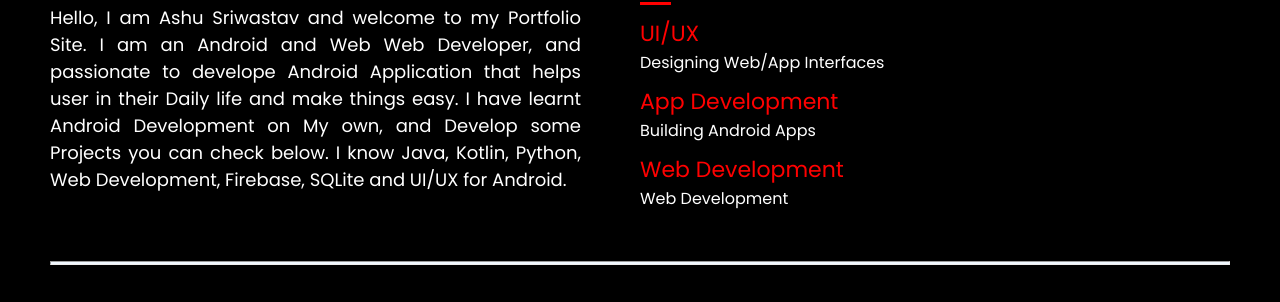
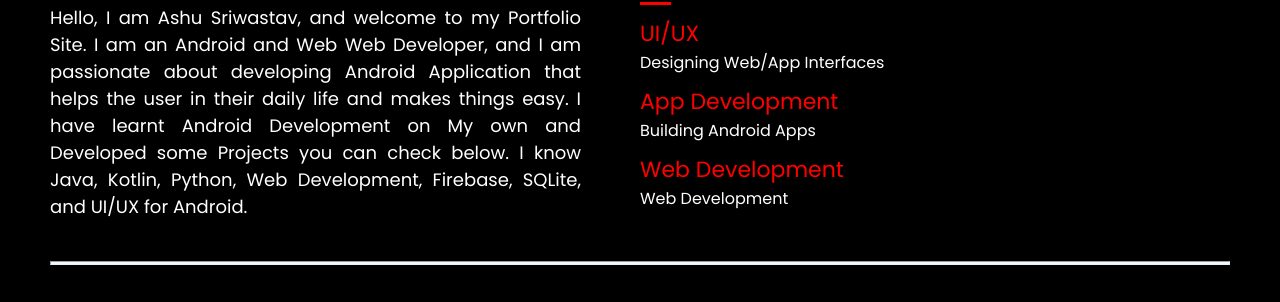
Before and after one commit to AshuSriwastav07/-My-Portfolio, a plain HTML site: page index.html in a window 1280 px wide. Shown: the part 486-788 px from the top of the page. Drawn offline with nearby package versions, Linux system fonts and the light colour scheme.

Commit message:
index.html

```diff
--- a/index.html
+++ b/index.html
@@ -10,7 +10,7 @@
     <link
         href="https://fonts.googleapis.com/css2?family=Poppins:ital,wght@0,100;0,200;0,300;0,400;0,500;0,600;0,700;0,800;0,900;1,100;1,200;1,300;1,400;1,500;1,600;1,700;1,800;1,900&display=swap"
         rel="stylesheet">
-        <link rel="shortcut icon" type="image/jpg" href="logo.jpeg"/>
+        <link rel="shortcut icon" type="image/jpg" href="images/logo.jpeg"/>
     <link rel="stylesheet" href="index.css">
 </head>
 
@@ -55,11 +55,11 @@
             <div class="about-me-container">
                 <div class="about-me-left">
                     <h1 class="sub-title">About Me</h1>
-                    <p>Hello, I am Ashu Sriwastav and welcome to my Portfolio Site.
-                        I am an Android and Web Web Developer, and passionate to develope
-                        Android Application that helps user in their Daily life and make things easy.
-                        I have learnt Android Development on My own, and Develop some Projects you can check
-                        below. I know Java, Kotlin, Python, Web Development, Firebase, SQLite and UI/UX for Android.
+                    <p>Hello, I am Ashu Sriwastav, and welcome to my Portfolio Site.
+                        I am an Android and Web Web Developer, and I am passionate about developing
+                        Android Application that helps the user in their daily life and makes things easy.
+                        I have learnt Android Development on My own and Developed some Projects you can check
+                        below. I know Java, Kotlin, Python, Web Development, Firebase, SQLite, and UI/UX for Android.
                     </p>
                 </div>
 
@@ -80,10 +80,10 @@
 
                     <div class="tab-contents" id="education">
                         <ul>
-                            <li><span>2019-2022</span><br>Bachelor of Arts form University of Dehli</li>
+                            <li><span>2019-2022</span><br>Bachelor of Arts from University of Dehli</li>
                             <li><span>2021-2022</span><br>O Level Couse from National Institute of Electronics and
                                 Information Technology (NIELIT)</li>
-                            <li><span>2022</span><br>Web Development from SUN FONDATION (WCSC)</li>
+                            <li><span>2022</span><br>Web Development from SUN FOUNDATION (WCSC)</li>
 
                         </ul>
                     </div>
@@ -102,7 +102,7 @@
                         <img src="images/work1.png">
                         <div class="layer">
                             <h2>POST</h2>
-                            <p class="app-text">POST is a Complete Blogging Application for Android User, Here user can
+                            <p class="app-text">POST is a Complete Blogging Application for Android Users, Here user can
                                 make account Read and Write Blogs. Like and Comment on Blogs .</p>
                             <hr class="app-hr">
                             <a href="https://github.com/AshuSriwastav07/Post" target="_blank">
```
